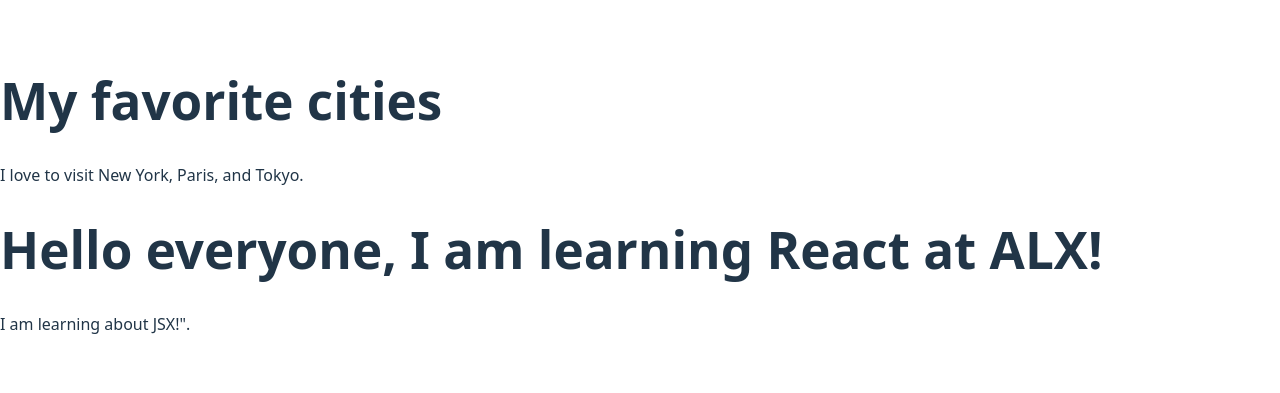
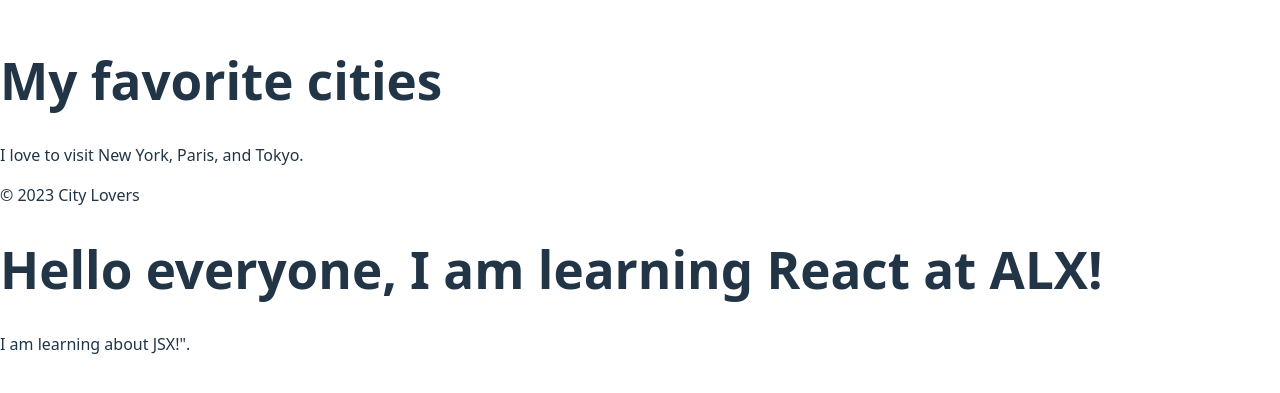
Before and after one commit to Felix-Tetteh-16/alx-fe-reactjs, a React (Vite) app in the folder alx-react-app/: page / in a window 1280 px wide. Shown: the part 205-598 px from the top of the page. Built offline with nearby package versions, Linux system fonts and the light colour scheme.

Commit message:
remove the jsx files from the components

```diff
--- a/alx-react-app/src/App.jsx
+++ b/alx-react-app/src/App.jsx
@@ -1,8 +1,8 @@
 import WelcomeMessage from "./components/WelcomeMessage";
-import UserProfile from "./components/UserProfile";
-import Header from "./components/Header";
-import MainContent from "./components/MainContent";
-import Footer from "./components/Footer";
+import UserProfile from "./UserProfile";
+import Header from "./Header";
+import MainContent from "./MainContent";
+import Footer from "./Footer";
 // import { useState } from "react";
 // import "./App.css";
 
@@ -11,7 +11,7 @@
     <>
       <Header />
       <MainContent />
-      <footer />
+      <Footer />
       <WelcomeMessage />
     </>
   );
```
Also changed, not shown: alx-react-app/src/Footer.jsx (renamed from alx-react-app/src/components/Footer.jsx), alx-react-app/src/Header.jsx (renamed from alx-react-app/src/components/Header.jsx), alx-react-app/src/MainContent.jsx (renamed from alx-react-app/src/components/MainContent.jsx), alx-react-app/src/UserProfile.jsx (renamed from alx-react-app/src/components/UserProfile.jsx).
